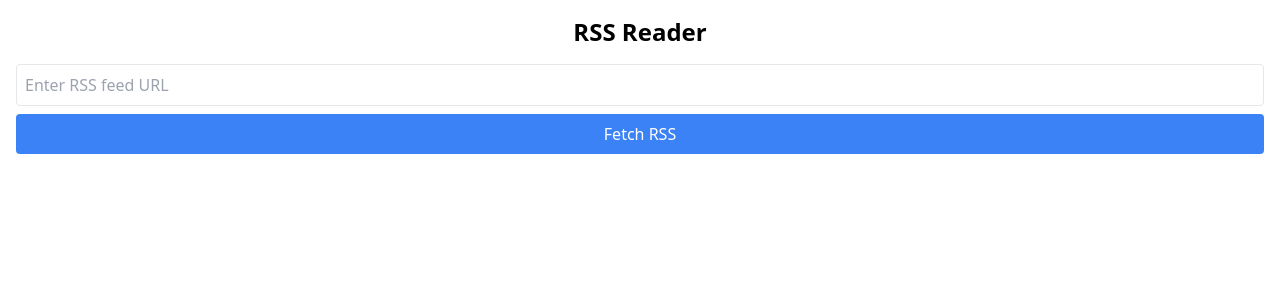
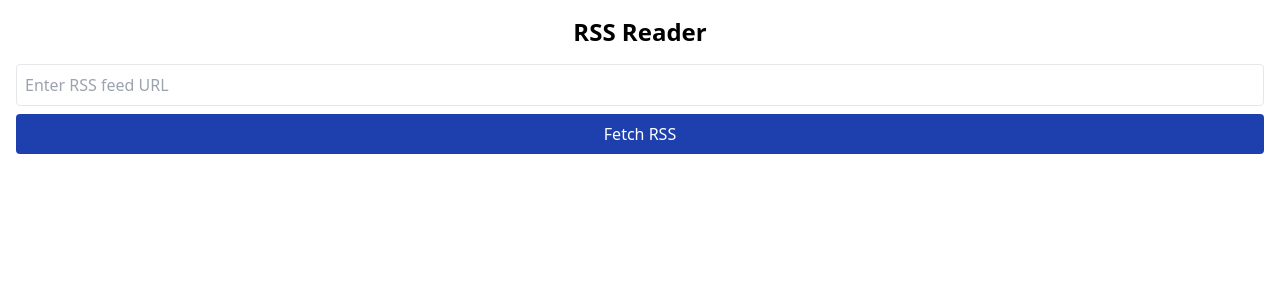
Before and after one commit to iNoles/rss_reader, a Vue app: page / in a window 1280 px wide. Shown: the top 300 px of the page. Built offline with nearby package versions, Linux system fonts and the light colour scheme.

Commit message:
Update App.vue

```diff
--- a/src/App.vue
+++ b/src/App.vue
@@ -7,7 +7,7 @@
         placeholder="Enter RSS feed URL"
         class="border p-2 rounded w-full mb-2"
       />
-      <button type="submit" class="bg-blue-500 text-white p-2 rounded w-full">
+      <button type="submit" class="bg-blue-800 text-white p-2 rounded w-full">
         Fetch RSS
       </button>
     </form>
```
